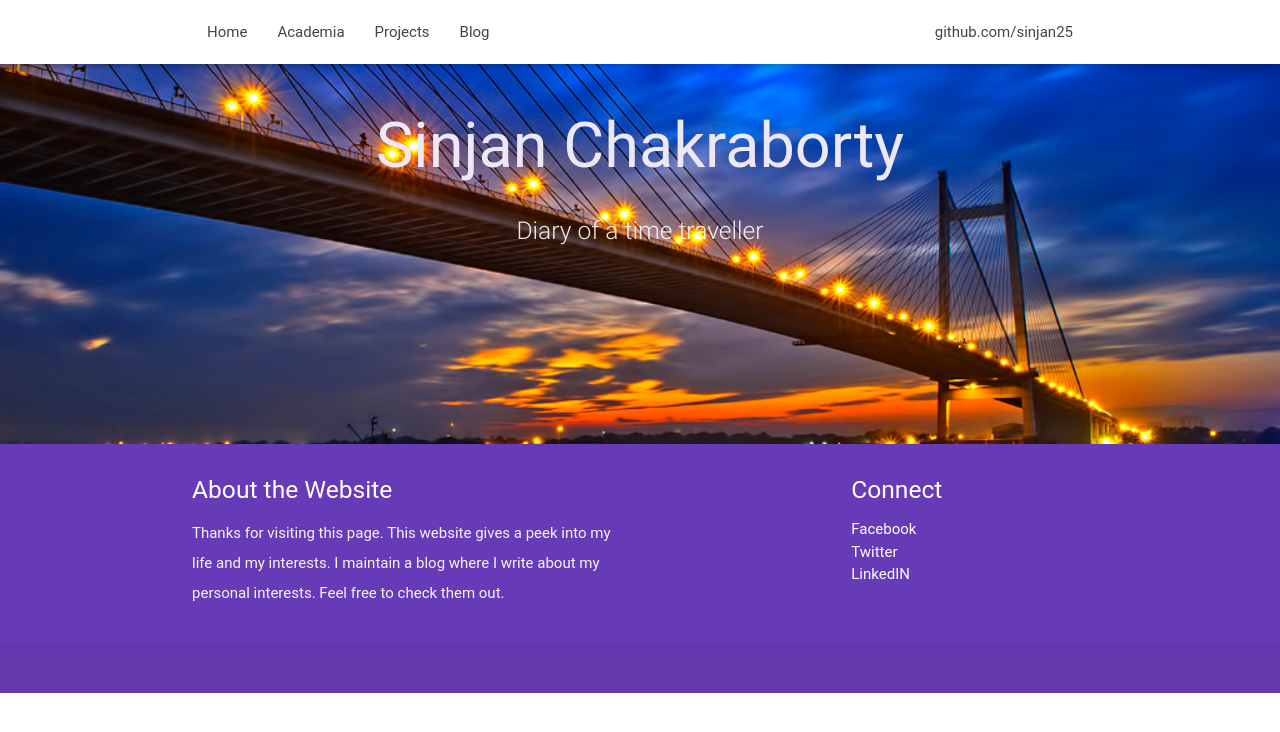
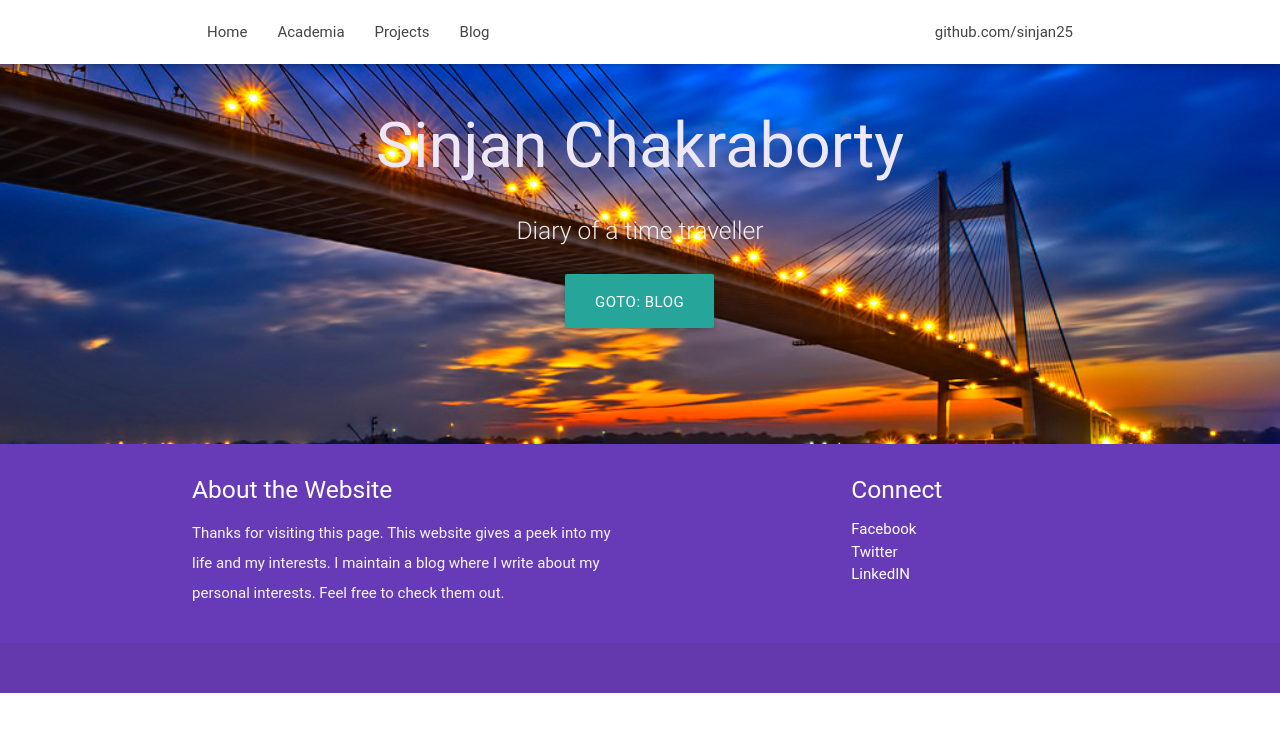
Before and after one commit to sinjan25/sinjan25.github.io, a Jekyll site: the page index.html, which Jekyll copies as it is, in a window 1280 px wide. Shown: the top 732 px of the page. Built offline with Jekyll 4.4.1, drawn with Linux system fonts in a browser that asks for light colours; nearby versions of some CDN libraries; some web fonts are replaced.

Commit message:
Update index.html

```diff
--- a/index.html
+++ b/index.html
@@ -42,7 +42,7 @@
           				<h5 class="header col s12 light">Diary of a time traveller</h5>
         			</div>
         			<div class="row center">
-          				<!--a href="blog.html" id="download-button" class="btn-large waves-effect waves-red"> goto: Blog </a-->
+          				<a href="blog.html" id="download-button" class="btn-large waves-effect waves-purple"> goto: Blog </a>
         			</div>
         			<br><br>
       			</div>
```
